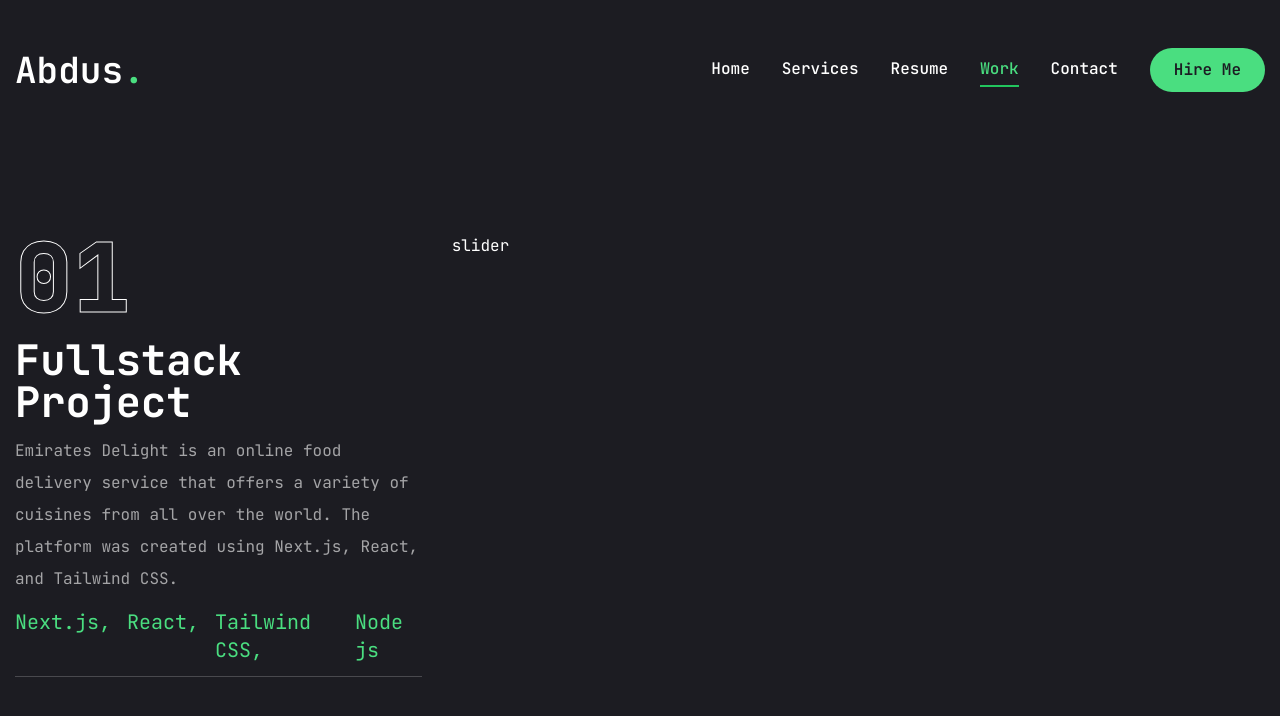
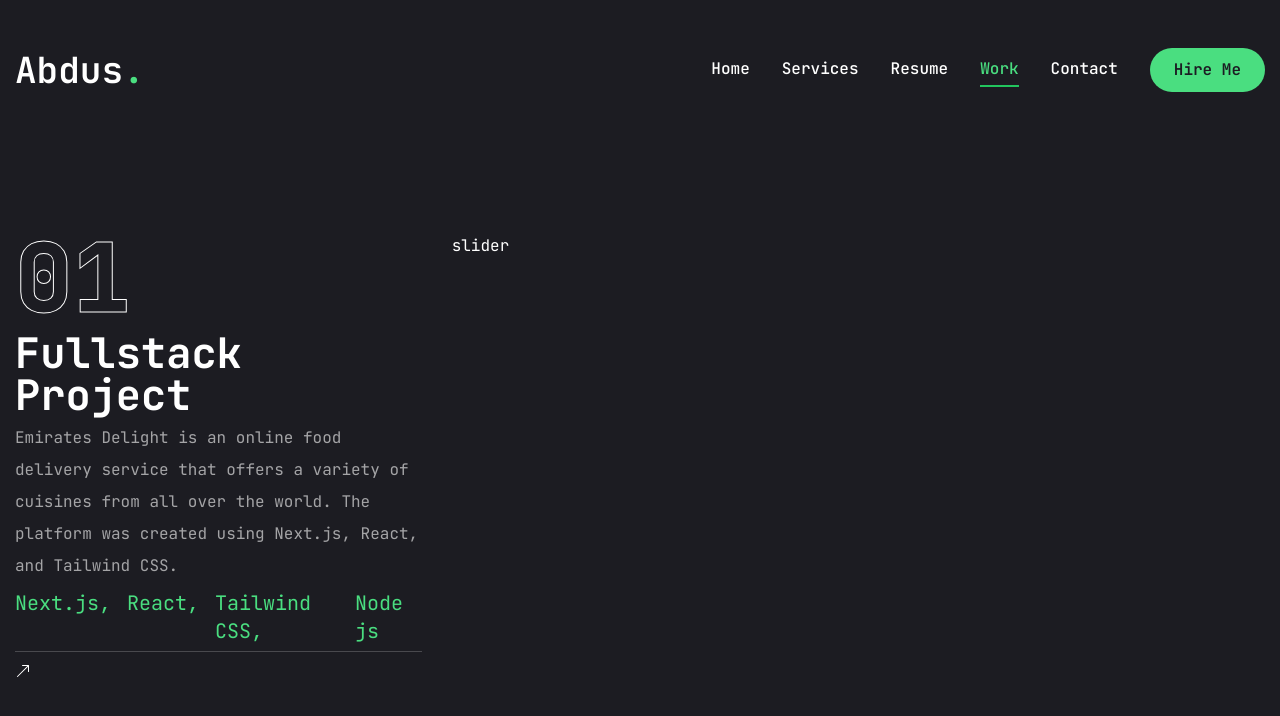
Before and after one commit to a10smd/portfolio-main, a Next.js app: page /work in a window 1280 px wide. Shown: the top 716 px of the page. Built offline with nearby package versions, Linux system fonts and the light colour scheme.

Commit message:
Major Changes

```diff
--- a/app/work/page.jsx
+++ b/app/work/page.jsx
@@ -80,7 +80,20 @@ const Work = () => {
             {/* border */}
             <div className="w-full h-[1px] bg-white/20"></div>
             {/* buttons */}
-            <div></div>
+            <div>
+              <Link href={project.github}>
+                <TooltipProvider>
+                  <Tooltip>
+                    <TooltipTrigger>
+                      <BsArrowUpRight />
+                      <TooltipContent>
+                        <p>Live project</p>
+                      </TooltipContent>
+                    </TooltipTrigger>
+                  </Tooltip>
+                </TooltipProvider>
+              </Link>
+            </div>
           </div>
           <div className="w-full">slider</div>
         </div>
```
